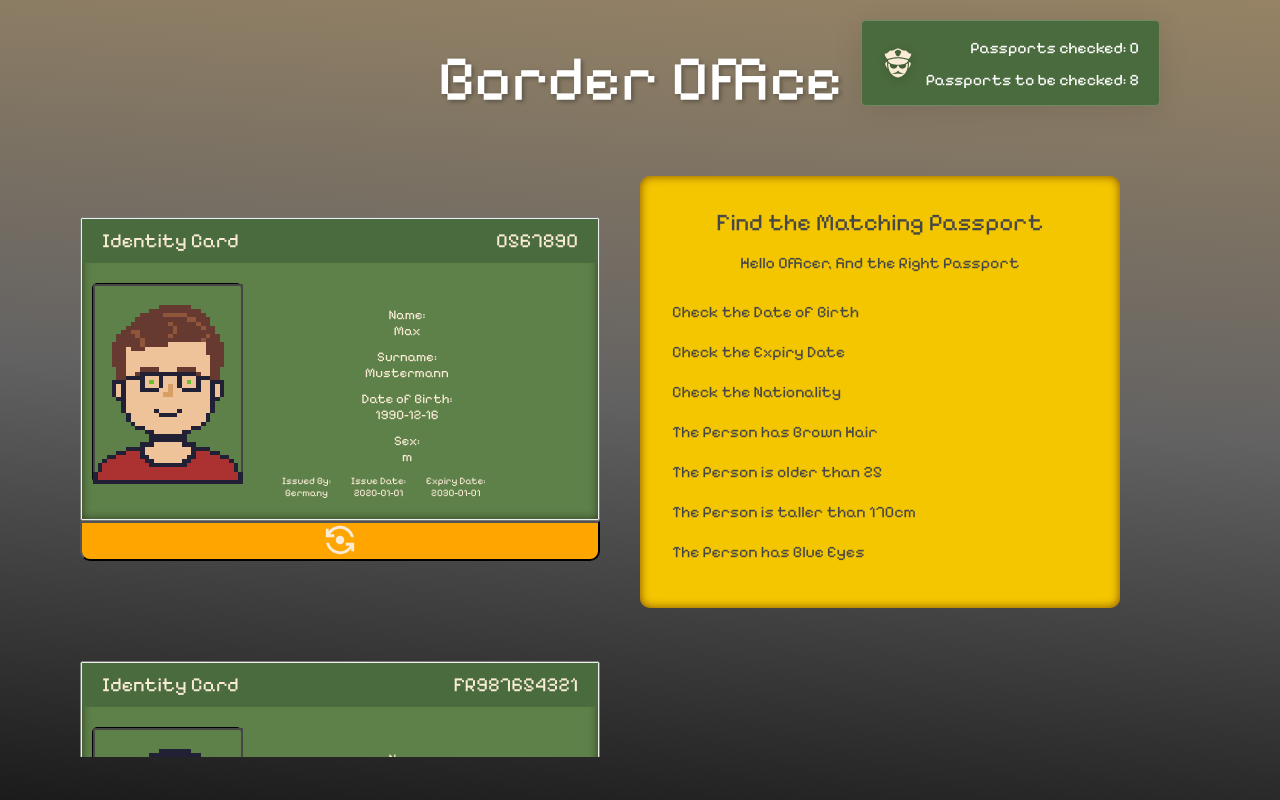
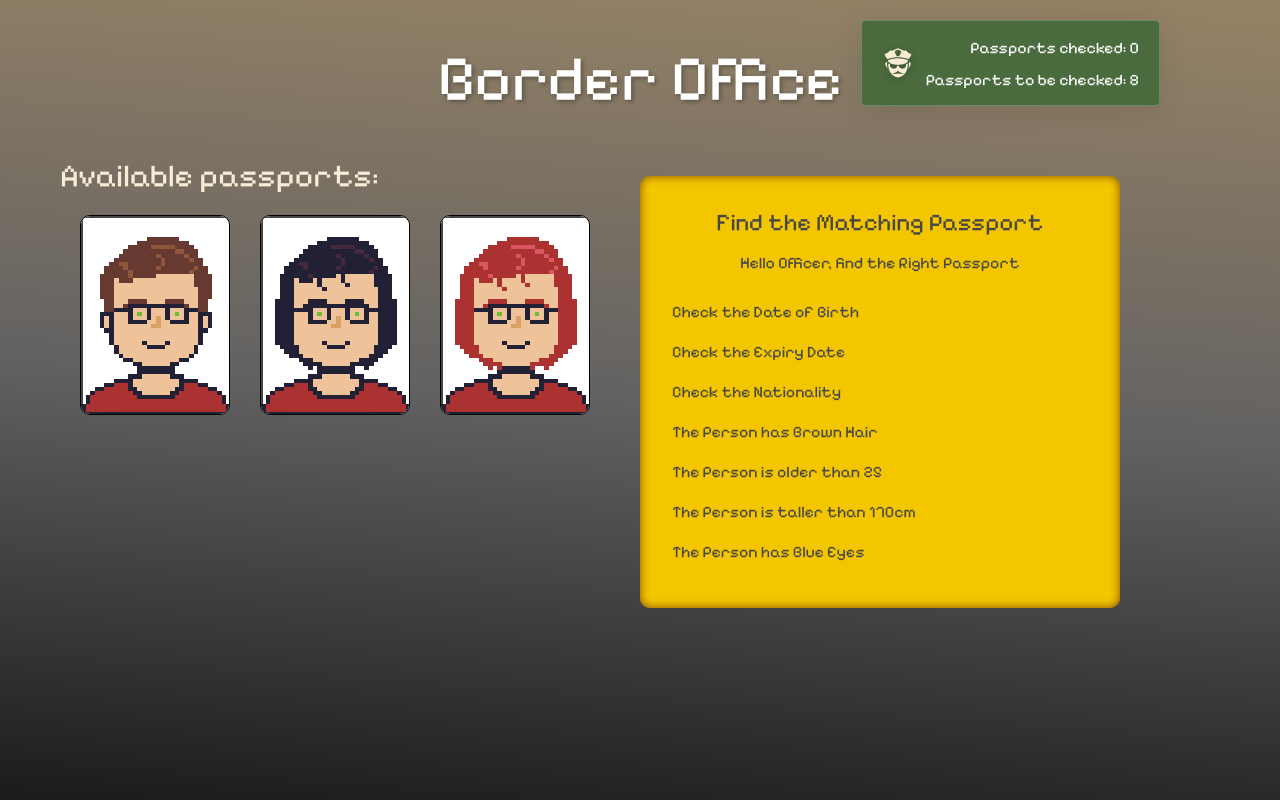
Before and after one commit to Felle26/borderControl, a React (Vite) app: page / in a window 1280 px wide. Built offline with nearby package versions, Linux system fonts and the light colour scheme.

Commit message:
- re-arranged available passports

```diff
--- a/src/App.css
+++ b/src/App.css
@@ -10,7 +10,7 @@
 }
 
 .Passport_Container {
-  width: 600px;
+  width: 800px;
   margin-top: 20px;
   height: calc(100vh - 200px); /* Subtract space for headline and padding */
   overflow-y: auto; /* Enable vertical scrolling */
--- a/src/assets/Components/PassPort/Passport.jsx
+++ b/src/assets/Components/PassPort/Passport.jsx
@@ -1,25 +1,25 @@
 import "./Passport.css";
 import {PassportFrontside} from "./PassportFrontside.jsx";
 import {PassportBackside} from "./PassportBackside.jsx";
-import {useState} from "react";
+import {useEffect, useState} from "react";
 import {MdFlipCameraAndroid} from "react-icons/md";
 import {FaCheckCircle} from "react-icons/fa";
 
-export function Passport({PassportData, handleSelectPassport, handleSubmit, IsSelected}) {
+export function Passport({PassportData, handleSubmit}) {
     const [isFrontSideVisible, setIsFrontSideVisible] = useState(true);
 
     const handleFlip = () => {
         setIsFrontSideVisible(!isFrontSideVisible);
     };
 
-    const handleSelect = () => {
-        handleSelectPassport(PassportData.Id);
-    }
+    useEffect(() => {
+        console.log("current passport data: " + PassportData)
+    }, [PassportData]);
 
     return (
         <>
             <button
-                className={`Submit_Button ${!IsSelected ? "Invisible" : ""}`}
+                className="Submit_Button"
                 onClick={() => handleSubmit(PassportData)}
                 aria-label="Select passport for choice"
             >
@@ -27,7 +27,6 @@ export function Passport({PassportData, handleSelectPassport, handleSubmit, IsSe
                     className={`Flip_Icon ${!isFrontSideVisible ? "Flipped" : ""}`}
                 />
             </button>
-            <button onClick={() => handleSelect(PassportData.Id)}>
             <div className="Passport">
                 {isFrontSideVisible && (
                     <PassportFrontside PassportData={PassportData}/>
@@ -36,7 +35,6 @@ export function Passport({PassportData, handleSelectPassport, handleSubmit, IsSe
                     <PassportBackside PassportData={PassportData}/>
                 )}
             </div>
-            </button>
             <button
                 className="Flip_Button"
                 onClick={handleFlip}
--- a/src/assets/Components/PassPort/PassportFrontside.jsx
+++ b/src/assets/Components/PassPort/PassportFrontside.jsx
@@ -13,7 +13,6 @@ export function PassportFrontside({PassportData}) {
 
             <div className="Passport_Body">
                 <div className="Image_Container">
-                    {/* <img src={PassportData.Image}/> */}
                     <CharacterImage PassportData={PassportData} />
                 </div>
                 <div className="Passport_Details">
--- a/src/assets/Components/PassPort/PassportList.css
+++ b/src/assets/Components/PassPort/PassportList.css
@@ -3,7 +3,6 @@
   flex-wrap: nowrap;
   gap: 20px;
   flex-direction: column;
-  padding: 20px;
   justify-content: flex-start;
   overflow-y: auto;
   scroll-behavior: smooth;
@@ -25,7 +24,25 @@
   position: relative;
 }
 
-.Selected_Passport {
-  box-shadow: 0 0 0 10px rgba(255, 165, 0, 0.6);
-  z-index: 1;
+.Passport_Single_Preview_Container {
+  width: 520px;
+  height: 200px;
+  margin-bottom: 40px;
+  transition: all 0.3s ease;
+  border-radius: 10px;
+  position: relative;
+  max-width: 20%;
+  max-height: 20%;
+  overflow: hidden;
+  border: 1px solid #000;
+  margin-right: 20px;
 }
+
+.Passport_List_Preview {
+  display: flex;
+  flex-direction: row;
+  gap: 10px;
+  width: 100%;
+  height: 100%;
+  padding: 20px;
+}
--- a/src/assets/Components/PassPort/PassportList.jsx
+++ b/src/assets/Components/PassPort/PassportList.jsx
@@ -1,29 +1,41 @@
 import "./PassportList.css";
-import { Passport } from "./Passport.jsx";
+import {Passport} from "./Passport.jsx";
+import {PassportPreviewList} from "./PassportPreviewList.jsx";
 
-export function PassportList({currentPassportSet, currentSelectedPassport, handleSelectPassport, handleSubmit}) {
+export function PassportList({
+                                 currentPassportSet,
+                                 currentSelectedPassport,
+                                 handleSelectPassport,
+                                 handleSubmit,
+                             }) {
+
+    const getCurrentPassport = () => {
+        if (currentPassportSet && currentSelectedPassport) {
+            return currentPassportSet.find(
+                (p) => p.Id === currentSelectedPassport
+            );
+        } else {
+            return null;
+        }
+    };
 
     return (
         <>
             <div className="Passport_List_Container">
-        {currentPassportSet &&
-          currentPassportSet.map((passport, index) => (
-            <div
-              key={passport.Id}
-              className={
-                currentSelectedPassport === passport.Id
-                  ? "Passport_Single_Container Selected_Passport"
-                  : "Passport_Single_Container"
-              }
-            >
-              <Passport
-                PassportData={passport}
+                <div className="Passport_List_Preview_Container">
+                    <PassportPreviewList currentPassportSet={currentPassportSet}
+                                         currentSelectedPassport={currentSelectedPassport}
+                                         handleSelectPassport={handleSelectPassport}/>
+                </div>
+                {currentPassportSet && currentSelectedPassport && (
+                    <div className="Passport_Single_Container">
+                        {getCurrentPassport() && <Passport
+                            PassportData={getCurrentPassport()}
                             handleSelectPassport={(id) => handleSelectPassport(id)}
                             handleSubmit={(passportData) => handleSubmit(passportData)}
-                IsSelected={currentSelectedPassport === passport.Id}
-              />
+                            IsSelected={true} />}
                     </div>
-          ))}
+                )}
             </div>
         </>
     );
--- /dev/null
+++ b/src/assets/Components/PassPort/PassportPreview.css
@@ -0,0 +1,19 @@
+.Passport_Preview button {
+    all: unset;
+    display: contents;
+}
+
+.Passport_Preview {
+    background-color: white;
+}
+
+.Passport_Preview button:focus,
+.Passport_Preview button:active {
+    outline: none;
+    box-shadow: none;
+}
+
+.Selected_Passport {
+    box-shadow: 0 0 0 10px rgba(255, 165, 0, 0.6);
+    z-index: 1;
+}
--- /dev/null
+++ b/src/assets/Components/PassPort/PassportPreview.jsx
@@ -0,0 +1,23 @@
+import "./PassportPreview.css";
+import {useState} from "react";
+import {CharacterImage} from "../CharacterImageGenerator/CharacterImage.comp.jsx";
+
+export function PassportPreview({PassportData, handleSelectPassport}) {
+    const [isFrontSideVisible] = useState(true);
+
+    const handleSelect = () => {
+        handleSelectPassport(PassportData.Id);
+    }
+
+    return (
+        <div className="Passport_Preview">
+            <button onClick={() => handleSelect(PassportData.Id)}>
+                {isFrontSideVisible && (
+                    <div className="Preview_Image_Container">
+                        <CharacterImage PassportData={PassportData}/>
+                    </div>
+                )}
+            </button>
+        </div>
+    );
+}
--- /dev/null
+++ b/src/assets/Components/PassPort/PassportPreviewList.css
@@ -0,0 +1,4 @@
+.Passport_Preview button {
+    all: unset;
+    display: contents;
+}
--- /dev/null
+++ b/src/assets/Components/PassPort/PassportPreviewList.jsx
@@ -0,0 +1,33 @@
+import "./PassportPreviewList.css";
+import {PassportPreview} from "./PassportPreview.jsx";
+
+export function PassportPreviewList({
+                                        currentPassportSet,
+                                        currentSelectedPassport,
+                                        handleSelectPassport,
+                                    }) {
+    return (
+        <>
+            <h1>Available passports:</h1>
+            <div className="Passport_List_Preview">
+                {currentPassportSet &&
+                    currentPassportSet.map((passport, index) => (
+                        <div
+                            key={passport.Id}
+                            className={
+                                currentSelectedPassport === passport.Id
+                                    ? "Passport_Single_Preview_Container Selected_Passport"
+                                    : "Passport_Single_Preview_Container"
+                            }
+                        >
+                            <PassportPreview
+                                PassportData={passport}
+                                handleSelectPassport={(id) => handleSelectPassport(id)}
+                                IsSelected={currentSelectedPassport === passport.Id}
+                            />
+                        </div>
+                    ))}
+            </div>
+        </>
+    );
+}
```
Lines whose indentation alone changed are shown as unchanged.
